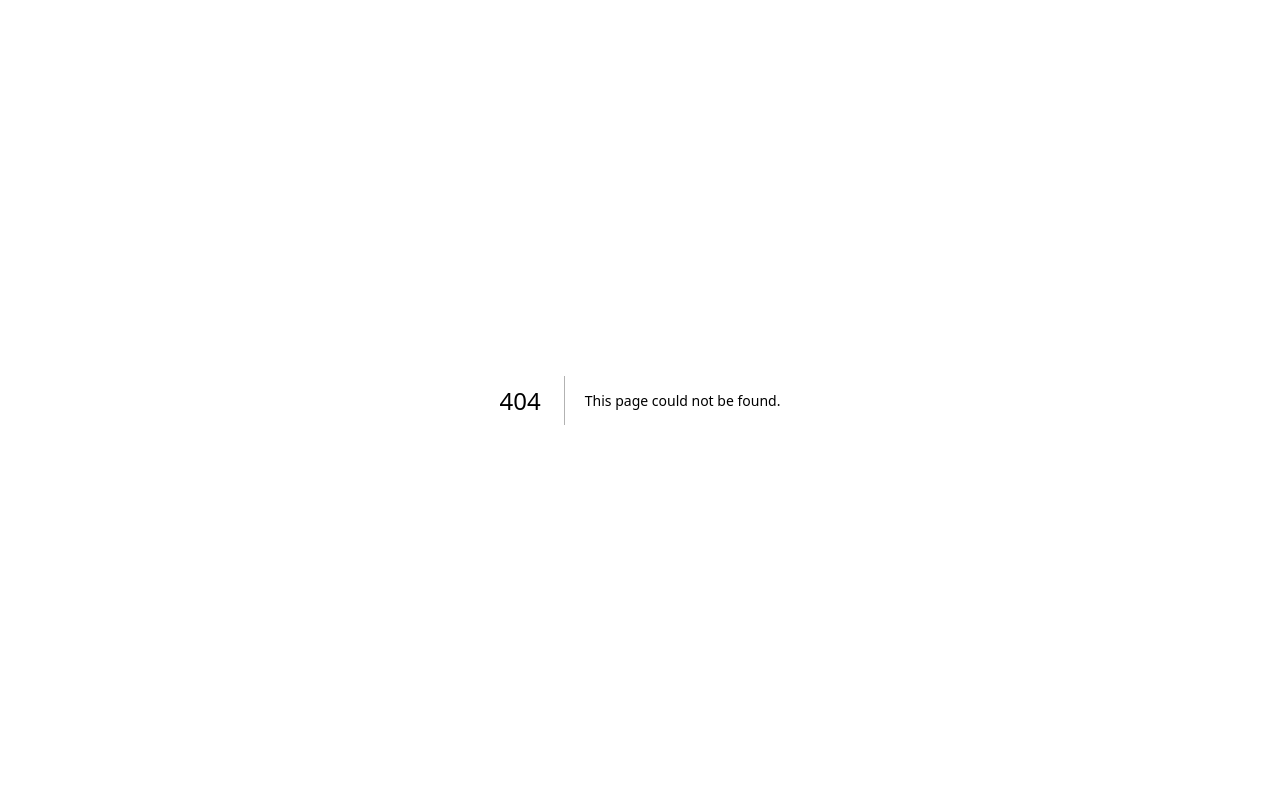
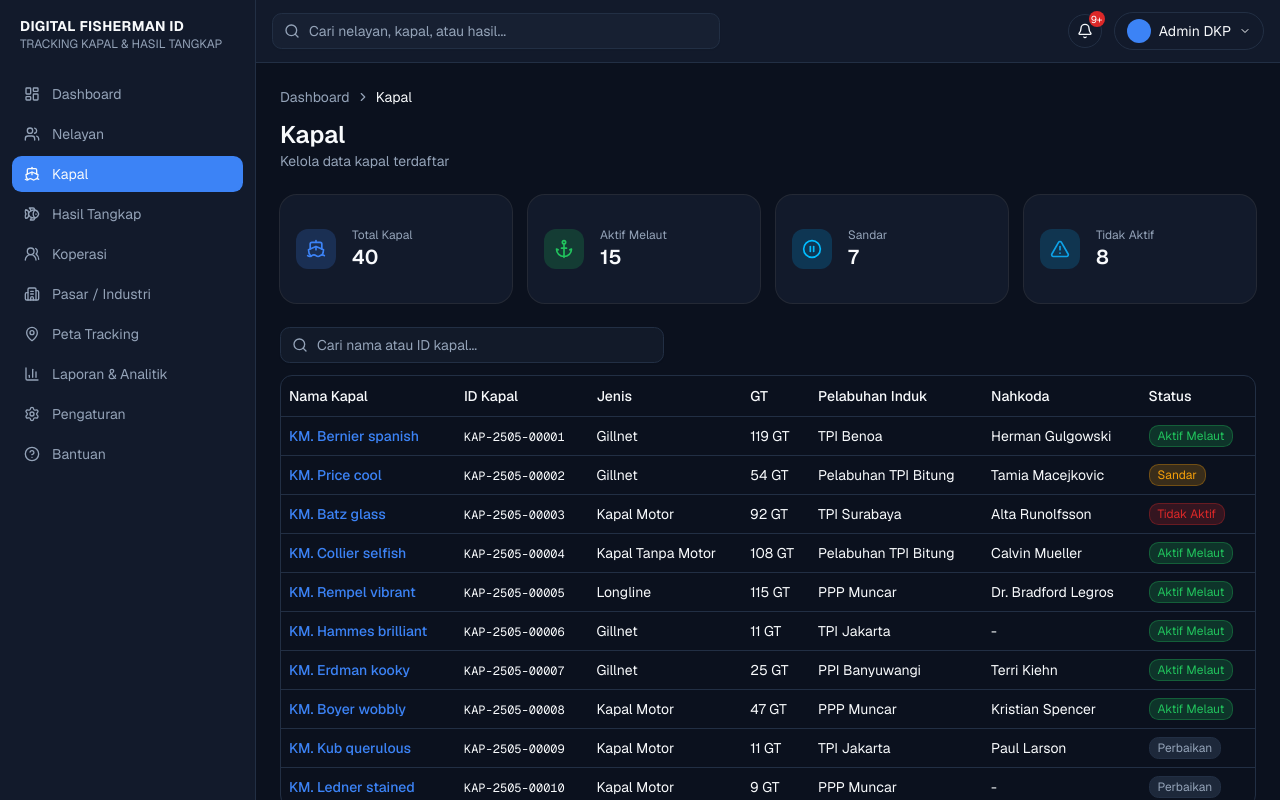
Before and after one commit to dafam25/KIPT, a Next.js app: page /kapal in a window 1280 px wide. Before the commit this address had no page. Built offline with nearby package versions, Linux system fonts and the light colour scheme.

Commit message:
Add Kapal list page

```diff
--- /dev/null
+++ b/app/(dashboard)/kapal/page.tsx
@@ -0,0 +1,70 @@
+'use client';
+
+import Link from 'next/link';
+import { Ship, Anchor, PauseCircle, AlertTriangle } from 'lucide-react';
+import { useData } from '@/context/data-context';
+import { PageHeader } from '@/components/shared/page-header';
+import { DataTable, type DataTableColumn } from '@/components/shared/data-table';
+import { StatusBadge } from '@/components/shared/status-badge';
+import { KpiCard } from '@/components/dashboard/kpi-card';
+import type { Kapal, KapalStatus } from '@/lib/types';
+import { totalKapal, kapalMelautCount, kapalSandarCount, kapalTidakAktifCount } from '@/lib/stats';
+import { formatNumber } from '@/lib/format';
+
+const STATUS_LABEL: Record<KapalStatus, string> = {
+  melaut: 'Aktif Melaut',
+  sandar: 'Sandar',
+  tidak_aktif: 'Tidak Aktif',
+  perbaikan: 'Perbaikan',
+};
+
+const STATUS_TONE: Record<KapalStatus, 'success' | 'warning' | 'destructive' | 'muted'> = {
+  melaut: 'success',
+  sandar: 'warning',
+  tidak_aktif: 'destructive',
+  perbaikan: 'muted',
+};
+
+export default function KapalListPage() {
+  const { kapal, nelayan } = useData();
+
+  const columns: DataTableColumn<Kapal>[] = [
+    {
+      header: 'Nama Kapal',
+      cell: (k) => (
+        <Link href={`/kapal/${k.id}`} className="font-medium text-primary hover:underline">
+          {k.nama}
+        </Link>
+      ),
+    },
+    { header: 'ID Kapal', cell: (k) => <span className="font-mono text-xs">{k.id}</span> },
+    { header: 'Jenis', cell: (k) => k.jenis },
+    { header: 'GT', cell: (k) => `${k.gt} GT` },
+    { header: 'Pelabuhan Induk', cell: (k) => k.pelabuhanInduk },
+    { header: 'Nahkoda', cell: (k) => nelayan.find((n) => n.id === k.nahkodaId)?.nama ?? '-' },
+    { header: 'Status', cell: (k) => <StatusBadge label={STATUS_LABEL[k.status]} tone={STATUS_TONE[k.status]} /> },
+  ];
+
+  return (
+    <div className="space-y-6">
+      <PageHeader
+        crumbs={[{ label: 'Dashboard', href: '/dashboard' }, { label: 'Kapal' }]}
+        title="Kapal"
+        description="Kelola data kapal terdaftar"
+      />
+      <div className="grid grid-cols-1 gap-4 sm:grid-cols-2 lg:grid-cols-4">
+        <KpiCard icon={Ship} label="Total Kapal" value={formatNumber(totalKapal(kapal))} accent="blue" />
+        <KpiCard icon={Anchor} label="Aktif Melaut" value={formatNumber(kapalMelautCount(kapal))} accent="green" />
+        <KpiCard icon={PauseCircle} label="Sandar" value={formatNumber(kapalSandarCount(kapal))} accent="cyan" />
+        <KpiCard icon={AlertTriangle} label="Tidak Aktif" value={formatNumber(kapalTidakAktifCount(kapal))} accent="purple" />
+      </div>
+      <DataTable
+        data={kapal}
+        columns={columns}
+        getRowKey={(k) => k.id}
+        searchPlaceholder="Cari nama atau ID kapal..."
+        filterFn={(k, q) => k.nama.toLowerCase().includes(q) || k.id.toLowerCase().includes(q)}
+      />
+    </div>
+  );
+}
```
